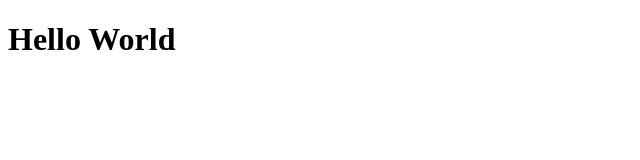
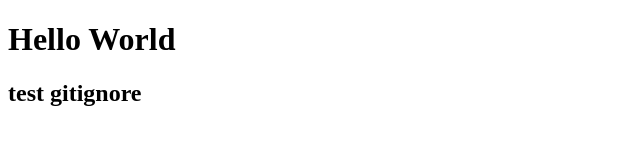
Before and after one commit to Shnuks/plan, a plain HTML site: page index.html in a window 1280 px wide. Shown: the whole page, without its empty margins (0-640 px from the left). Drawn offline with Linux system fonts and the light colour scheme.

Commit message:
gitignore

```diff
--- a/index.html
+++ b/index.html
@@ -1,3 +1,4 @@
 <!DOCTYPE html>
 
 <h1>Hello World</h1>
+<h2> test gitignore</h2>
```
Also changed, not shown: 1 other file.
